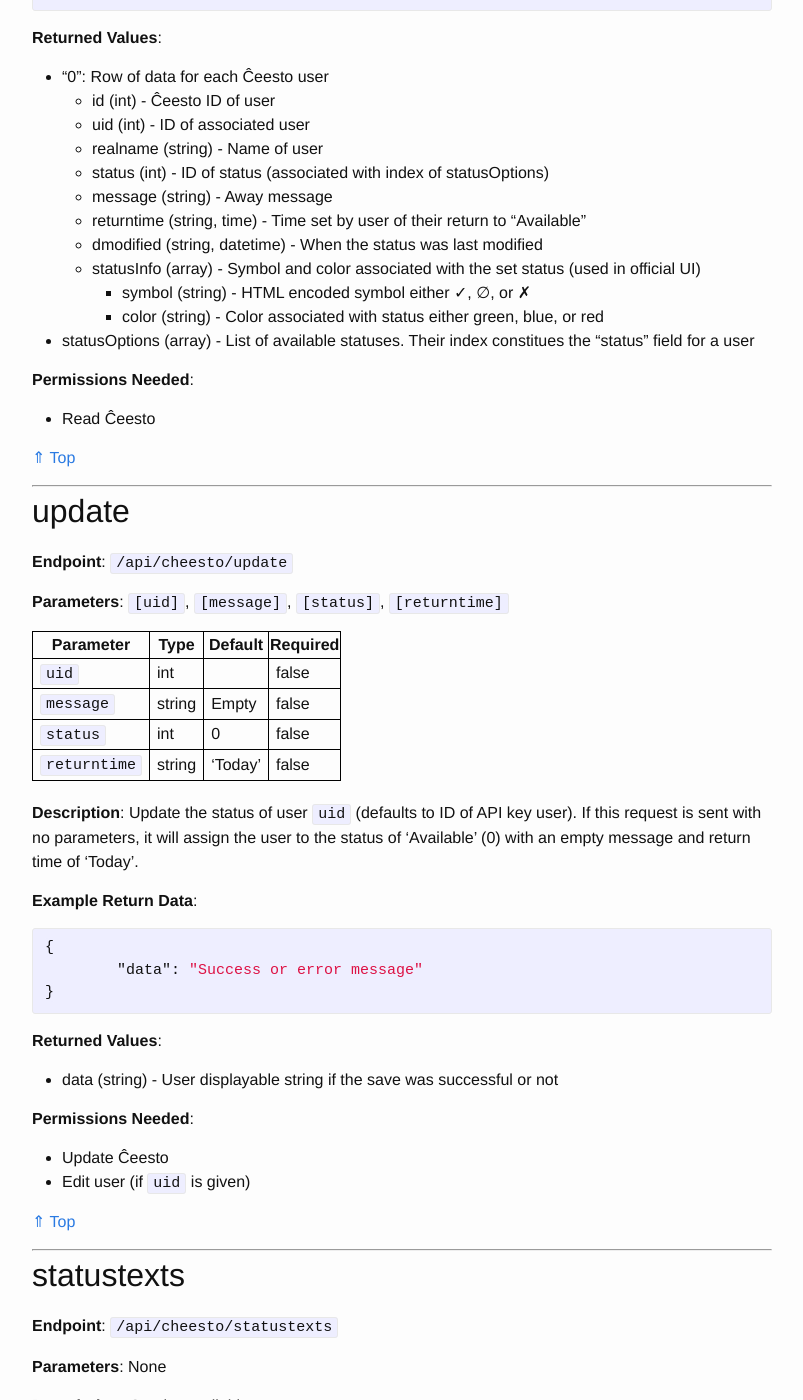
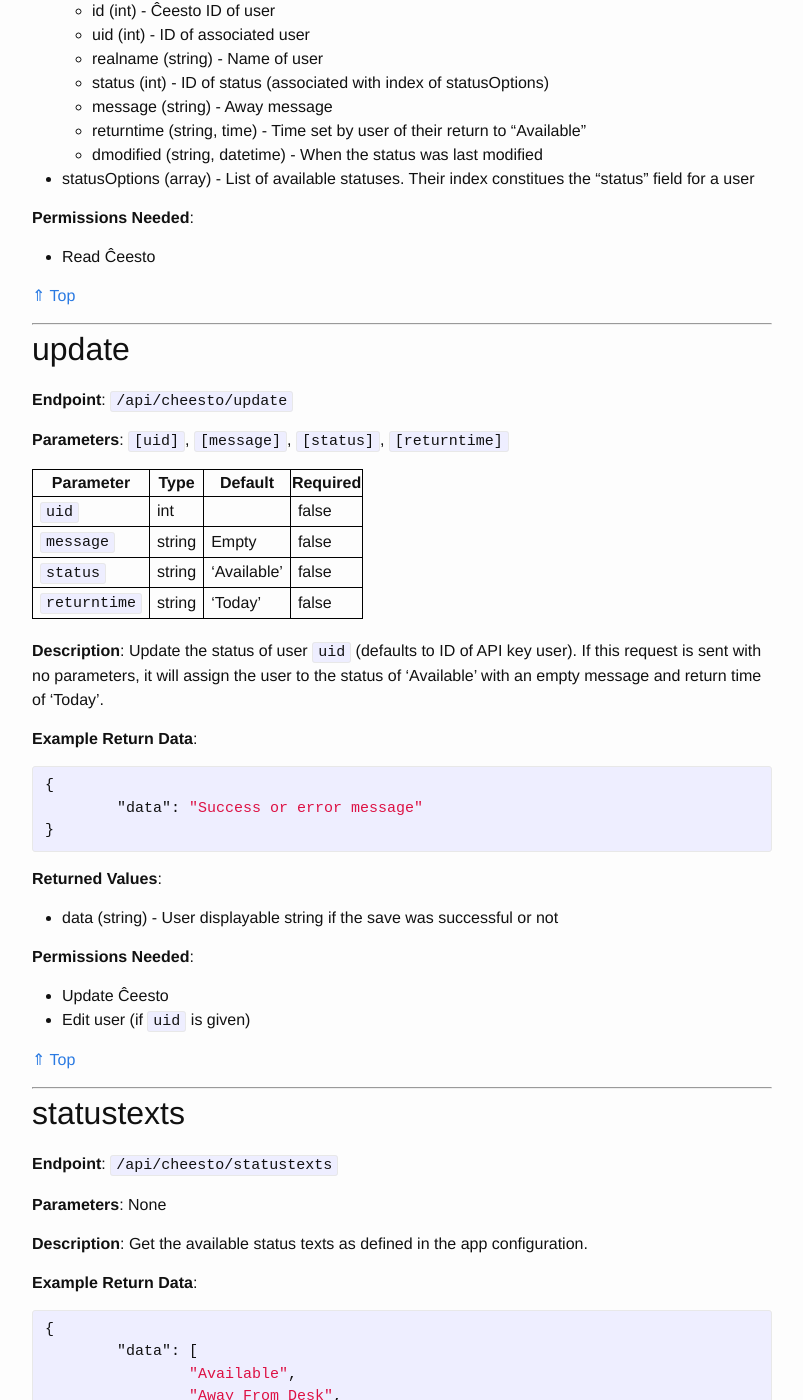
Before and after one commit to onesimus-systems/onesimus-systems.github.io, a Jekyll site: the page built from dandelion/api/cheesto.md, in a window 1280 px wide and 1400 px high, scrolled down 1330 px. Shown: the whole window, without its empty margins (238-1041 px from the left). Built offline with Jekyll 4.4.1, drawn with Linux system fonts in a browser that asks for light colours; some of the changed text lies outside the part shown.

Commit message:
Updated Cheesto docs, status is now a string

```diff
--- a/dandelion/api/cheesto.md
+++ b/dandelion/api/cheesto.md
@@ -41,11 +41,7 @@ read
 			"status": "0",
 			"message": "",
 			"returntime": "00:00:00",
-			"dmodified": "2015-01-06 16:16:58",
-			"statusInfo": {
-				"symbol":"&#x2713;",
-				"color":"green"
-			}
+			"dmodified": "2015-01-06 16:16:58"
 		},
 		"statusOptions": [
 			"Available",
@@ -73,9 +69,6 @@ read
 	* message (string) - Away message
 	* returntime (string, time) - Time set by user of their return to "Available"
 	* dmodified (string, datetime) - When the status was last modified
-	* statusInfo (array) - Symbol and color associated with the set status (used in official UI)
-		* symbol (string) - HTML encoded symbol either &#x2713;, &#8709;, or &#x2717;
-		* color (string) - Color associated with status either green, blue, or red
 - statusOptions (array) - List of available statuses. Their index constitues the "status" field for a user
 
 **Permissions Needed**:
@@ -97,10 +90,10 @@ update
 |---------------|--------|---------|----------|
 | `uid`         | int    |         | false    |
 | `message`     | string | Empty   | false    |
-| `status`      | int    | 0       | false    |
+| `status`      | string | 'Available' | false    |
 | `returntime`  | string | 'Today' | false	  |
 
-**Description**: Update the status of user `uid` (defaults to ID of API key user). If this request is sent with no parameters, it will assign the user to the status of 'Available' (0) with an empty message and return time of 'Today'.
+**Description**: Update the status of user `uid` (defaults to ID of API key user). If this request is sent with no parameters, it will assign the user to the status of 'Available' with an empty message and return time of 'Today'.
 
 **Example Return Data**:
 
@@ -130,7 +123,7 @@ statustexts
 
 **Parameters**: None
 
-**Description**: Get the available status texts.
+**Description**: Get the available status texts as defined in the app configuration.
 
 **Example Return Data**:
 
```
